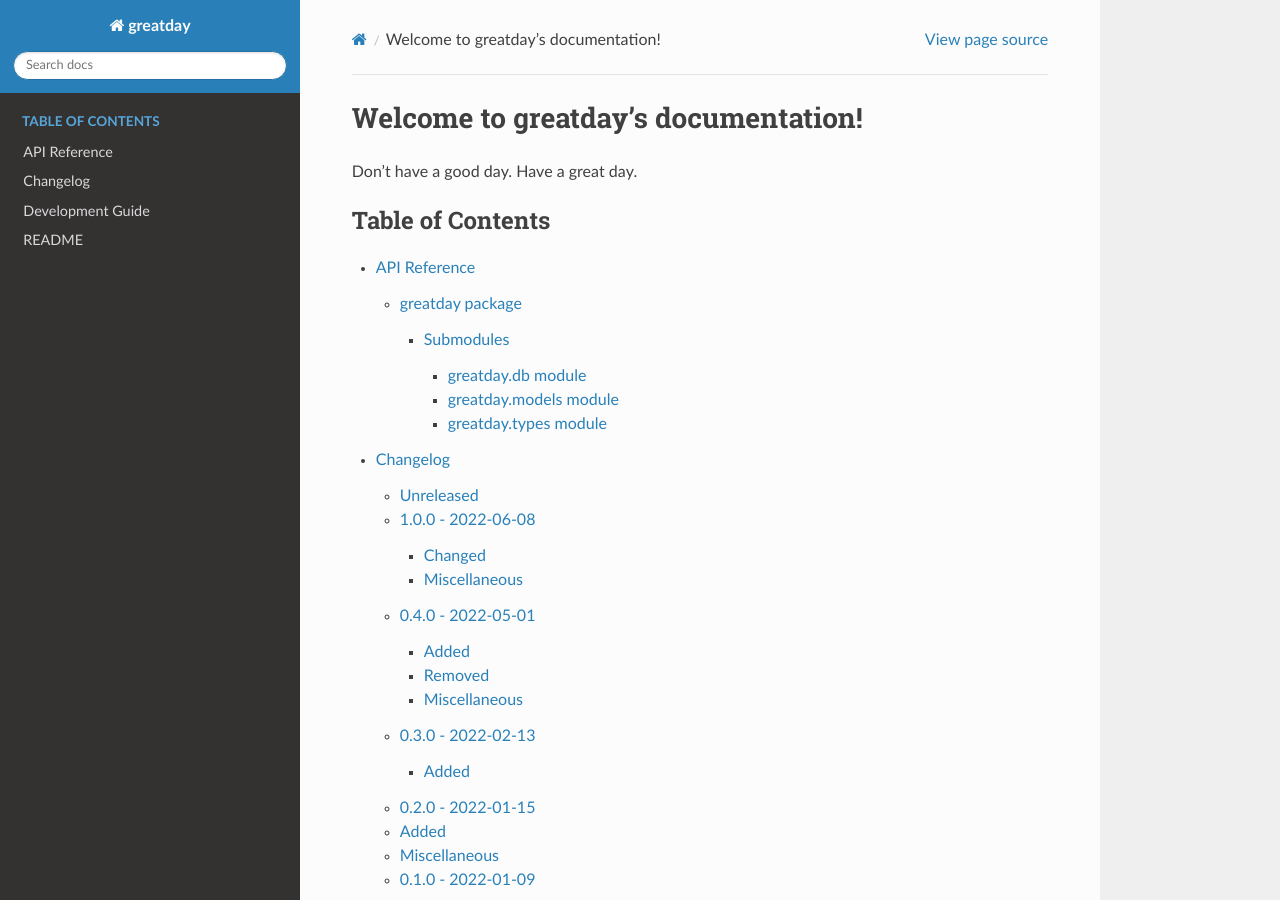
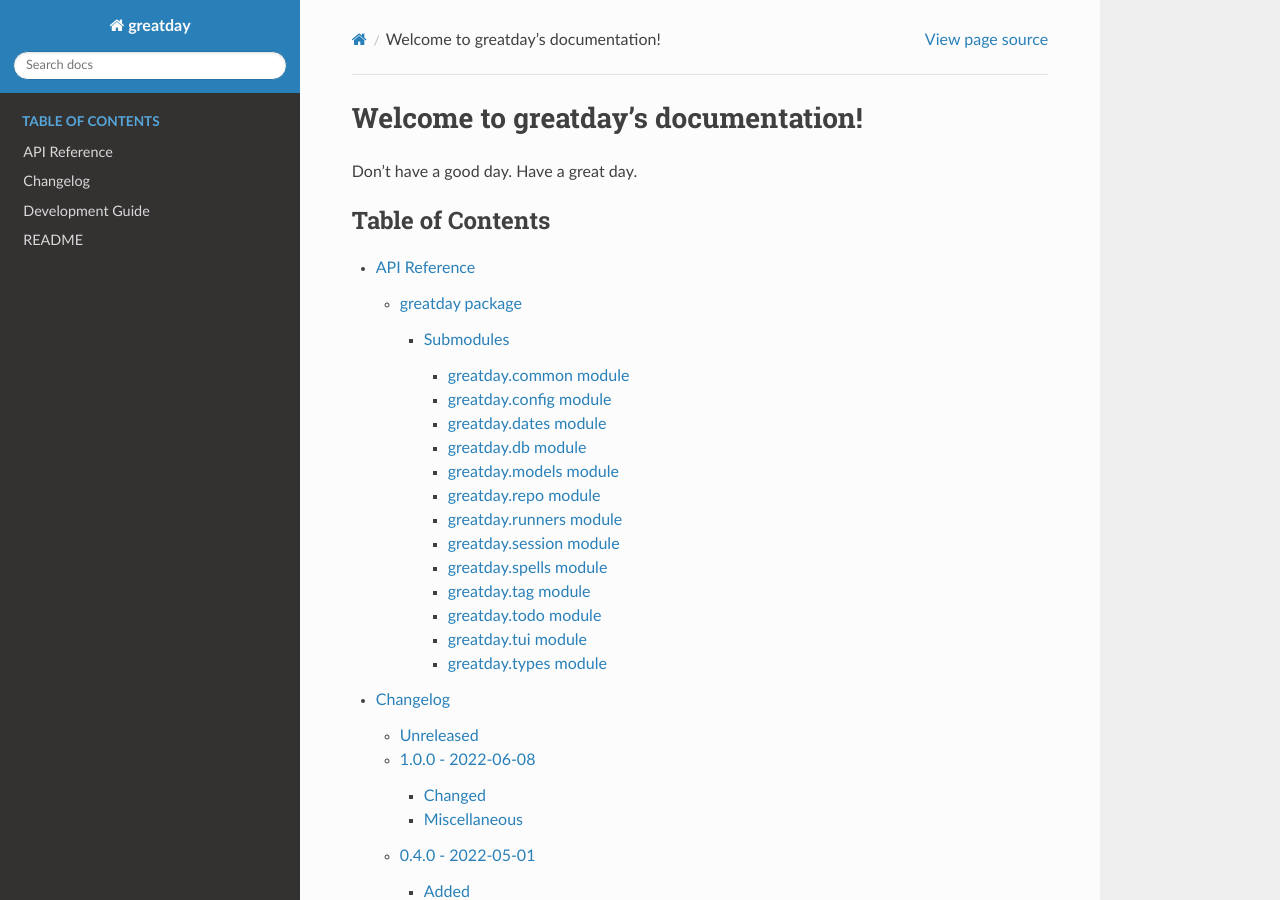
Before and after one commit to bbugyi200/greatday, a Sphinx documentation site: the page built from docs/source/index.rst, in a window 1280 px wide and 900 px high. Built offline with Sphinx 7.4.7 and the Read the Docs theme 2.0.0, drawn with Linux system fonts in a browser that asks for light colours.

```diff
--- /dev/null
+++ b/docs/source/greatday.common.rst
@@ -0,0 +1,7 @@
+greatday.common module
+======================
+
+.. automodule:: greatday.common
+   :members:
+   :undoc-members:
+   :show-inheritance:
--- /dev/null
+++ b/docs/source/greatday.config.rst
@@ -0,0 +1,7 @@
+greatday.config module
+======================
+
+.. automodule:: greatday.config
+   :members:
+   :undoc-members:
+   :show-inheritance:
--- /dev/null
+++ b/docs/source/greatday.dates.rst
@@ -0,0 +1,7 @@
+greatday.dates module
+=====================
+
+.. automodule:: greatday.dates
+   :members:
+   :undoc-members:
+   :show-inheritance:
--- /dev/null
+++ b/docs/source/greatday.repo.rst
@@ -0,0 +1,7 @@
+greatday.repo module
+====================
+
+.. automodule:: greatday.repo
+   :members:
+   :undoc-members:
+   :show-inheritance:
--- a/docs/source/greatday.rst
+++ b/docs/source/greatday.rst
@@ -12,6 +12,16 @@ Submodules
 .. toctree::
    :maxdepth: 4
 
+   greatday.common
+   greatday.config
+   greatday.dates
    greatday.db
    greatday.models
+   greatday.repo
+   greatday.runners
+   greatday.session
+   greatday.spells
+   greatday.tag
+   greatday.todo
+   greatday.tui
    greatday.types
--- /dev/null
+++ b/docs/source/greatday.runners.rst
@@ -0,0 +1,7 @@
+greatday.runners module
+=======================
+
+.. automodule:: greatday.runners
+   :members:
+   :undoc-members:
+   :show-inheritance:
--- /dev/null
+++ b/docs/source/greatday.session.rst
@@ -0,0 +1,7 @@
+greatday.session module
+=======================
+
+.. automodule:: greatday.session
+   :members:
+   :undoc-members:
+   :show-inheritance:
--- /dev/null
+++ b/docs/source/greatday.spells.rst
@@ -0,0 +1,7 @@
+greatday.spells module
+======================
+
+.. automodule:: greatday.spells
+   :members:
+   :undoc-members:
+   :show-inheritance:
--- /dev/null
+++ b/docs/source/greatday.tag.rst
@@ -0,0 +1,7 @@
+greatday.tag module
+===================
+
+.. automodule:: greatday.tag
+   :members:
+   :undoc-members:
+   :show-inheritance:
--- /dev/null
+++ b/docs/source/greatday.todo.rst
@@ -0,0 +1,7 @@
+greatday.todo module
+====================
+
+.. automodule:: greatday.todo
+   :members:
+   :undoc-members:
+   :show-inheritance:
--- /dev/null
+++ b/docs/source/greatday.tui.rst
@@ -0,0 +1,7 @@
+greatday.tui module
+===================
+
+.. automodule:: greatday.tui
+   :members:
+   :undoc-members:
+   :show-inheritance:
```
